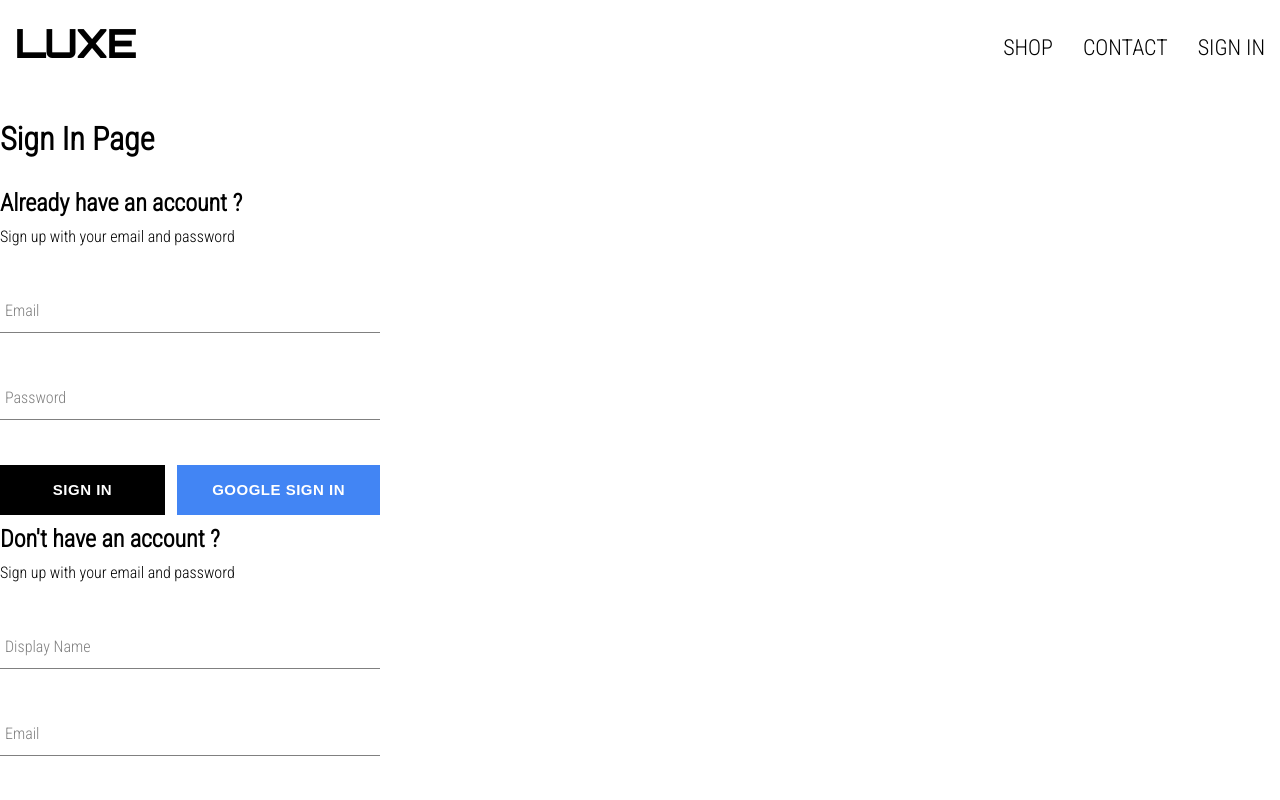
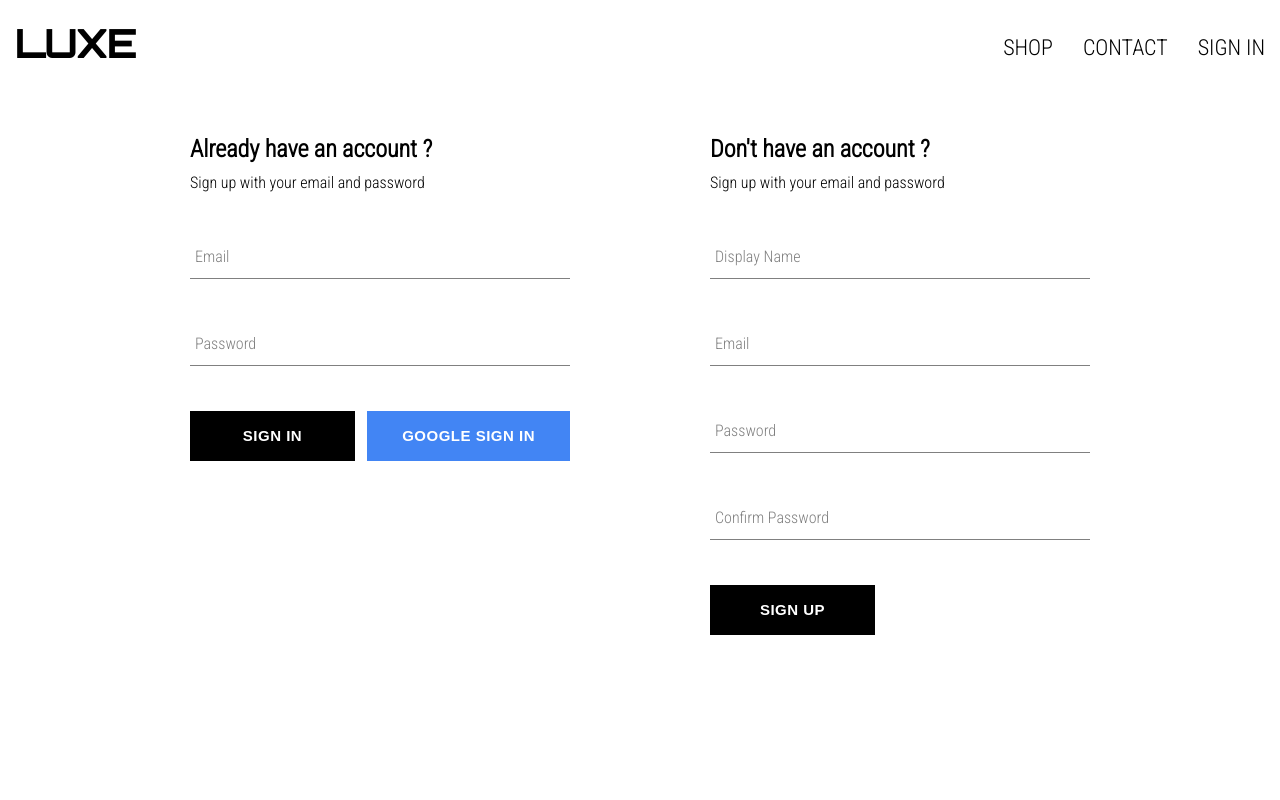
Before and after one commit to SaurabhT311/Luxe-Clothing-Store, a React (Create React App) app: page /sign-in in a window 1280 px wide. Shown: the top 800 px of the page. Built offline with nearby package versions, Linux system fonts and the light colour scheme; the HTML template or start-up script is replaced by a standard one; a web font is replaced by a local one.

Commit message:
Added signInDashboard page for sign up and sign in along with authentication

```diff
--- a/src/components/SignIn/SignIn.jsx
+++ b/src/components/SignIn/SignIn.jsx
@@ -1,24 +1,27 @@
 import React, { useState } from 'react'
-import FormInput from '../FormInput/FormInput';
-import Button from '../Button/Button';
-import './SignIn.scss';
-import { createUserDocumentFromAuth, signInWithGooglePopup } from '../../utils/Firebase/Firebase';
+import FormInput from '../FormInput/FormInput'
+import Button from '../Button/Button'
+import './SignIn.scss'
+import {
+  createUserDocumentFromAuth,
+  signInWithGooglePopup,
+  signInAuthUserWithEmailAndPassword
+} from '../../utils/Firebase/Firebase'
 
 const defaultFormFields = {
   email: '',
-  password: '',
-};
+  password: ''
+}
 
 const SignIn = () => {
   const [formFields, setFormFields] = useState(defaultFormFields)
   const { email, password } = formFields
 
-  console.log("formFields",formFields);
+  console.log('formFields', formFields)
 
   const resetFormFields = () => {
-    setFormFields(defaultFormFields);
+    setFormFields(defaultFormFields)
   }
-
 
   const signInWithGoogle = async () => {
     const { user } = await signInWithGooglePopup()
@@ -26,19 +29,30 @@
     console.log('response', user)
   }
 
-  const handleSubmit = async (event) => {
-    event.preventDefault();
+  const handleSubmit = async event => {
+    event.preventDefault()
 
     try {
-
-    }catch(error) {
-
+      const response = await signInAuthUserWithEmailAndPassword(email, password)
+      resetFormFields()
+      console.log(response)
+    } catch (error) {
+      switch (error.code) {
+        case 'auth/wrong-password':
+          alert('Incorrect Password')
+          break
+        case 'auth/user-not-found':
+          alert('please use correct email')
+          break
+        default:
+          console.log('error', error)
       }
-};
+    }
+  }
 
   const handleChange = event => {
-    const { name, value } = event.target;
-    setFormFields({...formFields, [name]: value})
+    const { name, value } = event.target
+    setFormFields({ ...formFields, [name]: value })
   }
 
   return (
@@ -65,11 +79,13 @@
         />
         <div className='buttons-container'>
           <Button type='submit'>Sign In</Button>
-            <Button onClick={signInWithGoogle} buttonType='google' >Google sign in</Button>
+          <Button type= 'button' onClick={signInWithGoogle} buttonType='google'>
+            Google sign in
+          </Button>
         </div>
       </form>
     </div>
   )
 }
 
-export default SignIn;
+export default SignIn
--- a/src/routes/SignInDashboard/SignInDashboard.jsx
+++ b/src/routes/SignInDashboard/SignInDashboard.jsx
@@ -1,7 +1,3 @@
-import {
-  signInWithGooglePopup,
-  createUserDocumentFromAuth
-} from '../../utils/Firebase/Firebase'
 import SignUp from '../../components/SignUp/SignUp'
 import SignIn from '../../components/SignIn/SignIn'
 import './SignInDashboard.scss';
@@ -10,8 +6,6 @@
 
   return (
     <div className='dashboard-container'>
-      <h1>Sign In Page</h1>
-      {/* <button onClick={logGoogleUser}>Sign In with google Popup</button> */}
       <SignIn />
       <SignUp />
     </div>
--- a/src/routes/SignInDashboard/SignInDashboard.scss
+++ b/src/routes/SignInDashboard/SignInDashboard.scss
@@ -1,6 +1,6 @@
-// .dashboard-container {
-//     display: flex;
-//     width: 900px;
-//     justify-content: space-between;
-//     margin: 30px auto;
-// }
+.dashboard-container {
+    display: flex;
+    width: 900px;
+    justify-content: space-between;
+    margin: 30px auto;
+}
--- a/src/utils/Firebase/Firebase.js
+++ b/src/utils/Firebase/Firebase.js
@@ -4,7 +4,8 @@
   signInWithRedirect,
   signInWithPopup,
   GoogleAuthProvider,
-  createUserWithEmailAndPassword
+  createUserWithEmailAndPassword,
+  signInWithEmailAndPassword
 } from 'firebase/auth';
 
 import {
@@ -68,5 +69,12 @@
 
 export const createAuthUserWithEmailAndPassword = async (email,password) => {
   if(!email || !password) return;
+
   return await createUserWithEmailAndPassword(auth, email, password)
 }
+
+export const signInAuthUserWithEmailAndPassword = async (email, password) => {
+  if(!email || !password) return;
+
+  return await signInWithEmailAndPassword(auth, email, password)
+}
```
Lines whose indentation alone changed are shown as unchanged.
